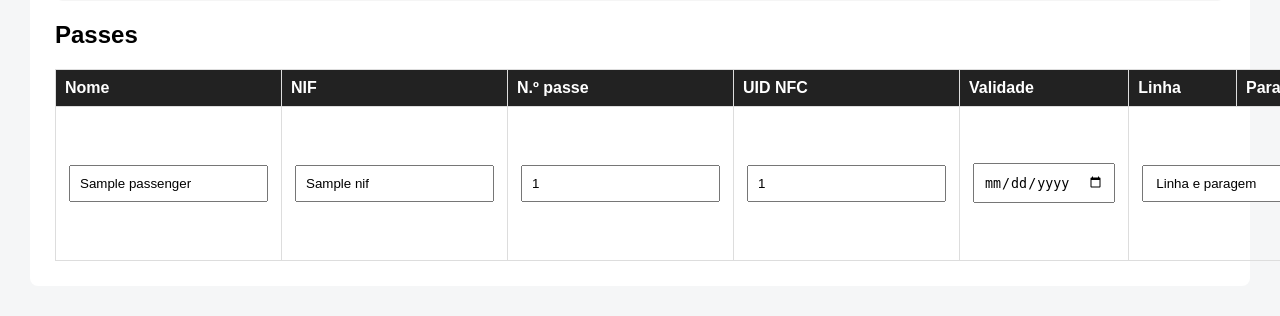
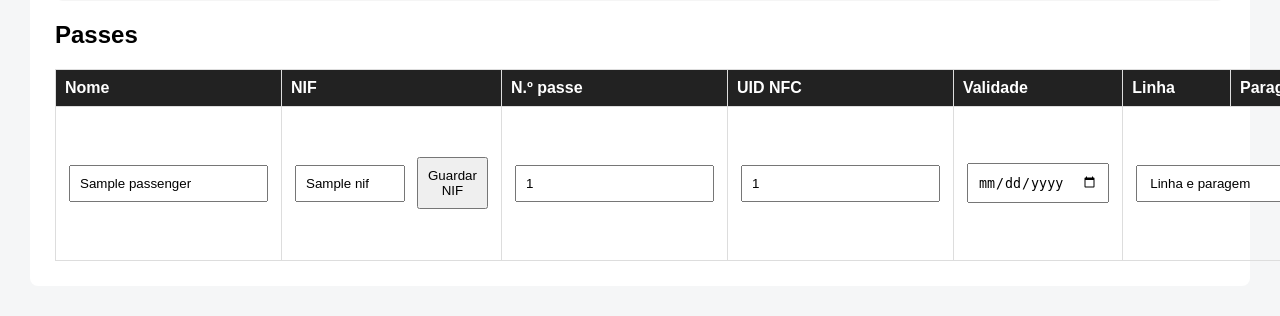
Before and after one commit to Alcancebus/alcance-passes, a FastAPI app: template server/templates/admin.html in a window 1280 px wide; the page is wider, and only the part inside the window is pictured. Shown: the part 1656-1972 px from the top of that part. Run offline with FastAPI, Linux system fonts and the light colour scheme; the template is opened without the code that fills it: most values are stand-ins (such as "Sample title", 1, 10 or a date in 2020); parts of the project's set-up code (start-up, migrations or seed data) failed here and were passed over; some libraries are stand-ins or nearby versions.

Commit message:
Add files via upload

```diff
--- a/server/templates/admin.html
+++ b/server/templates/admin.html
@@ -6,7 +6,9 @@
 body{font-family:Arial,sans-serif;margin:30px;background:#f5f6f7}.container{max-width:1400px;margin:auto;background:white;padding:25px;border-radius:8px}
 input,select,button{padding:9px;margin:4px}button{cursor:pointer}table{width:100%;border-collapse:collapse;margin-top:15px}th,td{border:1px solid #ddd;padding:9px}th{background:#222;color:white;text-align:left}.box{margin-top:30px;padding:20px;background:#f5f5f5;border-radius:8px}.small{font-size:13px;color:#666}.fare{font-weight:bold;white-space:nowrap}
 </style></head><body><div class="container">
-<h1>Administração Alcance Bus</h1><a href="/cim">Portal CIM</a> | <a href="/logout">Sair</a>
+<h1>Administração Alcance Bus</h1>
+{% if request.query_params.get("nif_saved") %}<p style="color:green;font-weight:bold;">NIF guardado com sucesso.</p>{% endif %}
+{% if request.query_params.get("nif_error") %}<p style="color:red;font-weight:bold;">O NIF deve ter exatamente 9 algarismos.</p>{% endif %}<a href="/cim">Portal CIM</a> | <a href="/logout">Sair</a>
 
 <div class="box"><h2>Segurança</h2><h3>Alterar palavra-passe de Administrador</h3>
 {% if request.query_params.get("password_changed") %}<p style="color:green;font-weight:bold;">Palavra-passe alterada com sucesso.</p>{% endif %}
@@ -79,7 +81,12 @@ input,select,button{padding:9px;margin:4px}button{cursor:pointer}table{width:100
 <h2>Passes</h2><table><tr><th>Nome</th><th>NIF</th><th>N.º passe</th><th>UID NFC</th><th>Validade</th><th>Linha</th><th>Paragem</th><th>Zona</th><th>Estado</th><th>Ações</th></tr>
 {% for p in passengers %}
 <tr><td><input form="edit-pass-{{p.id}}" name="name" value="{{p.name}}" required></td>
-<td><input form="edit-pass-{{p.id}}" name="nif" value="{{p.nif or ''}}" placeholder="NIF" inputmode="numeric" maxlength="9"></td>
+<td>
+<form method="post" action="/admin/passenger/{{p.id}}/nif" style="display:flex;gap:4px;align-items:center;margin:0;">
+<input name="nif" value="{{p.nif or ''}}" placeholder="NIF" inputmode="numeric" pattern="[0-9]{9}" minlength="9" maxlength="9" required style="width:110px;">
+<button type="submit">Guardar NIF</button>
+</form>
+</td>
 <td><input form="edit-pass-{{p.id}}" name="pass_number" value="{{p.pass_number}}" required></td><td><input form="edit-pass-{{p.id}}" name="card_uid" value="{{p.card_uid}}" required></td><td><input form="edit-pass-{{p.id}}" type="date" name="valid_until" value="{{p.valid_until}}" required></td>
 <td colspan="2">
 <select form="edit-pass-{{p.id}}" name="route_choice" required>
```
